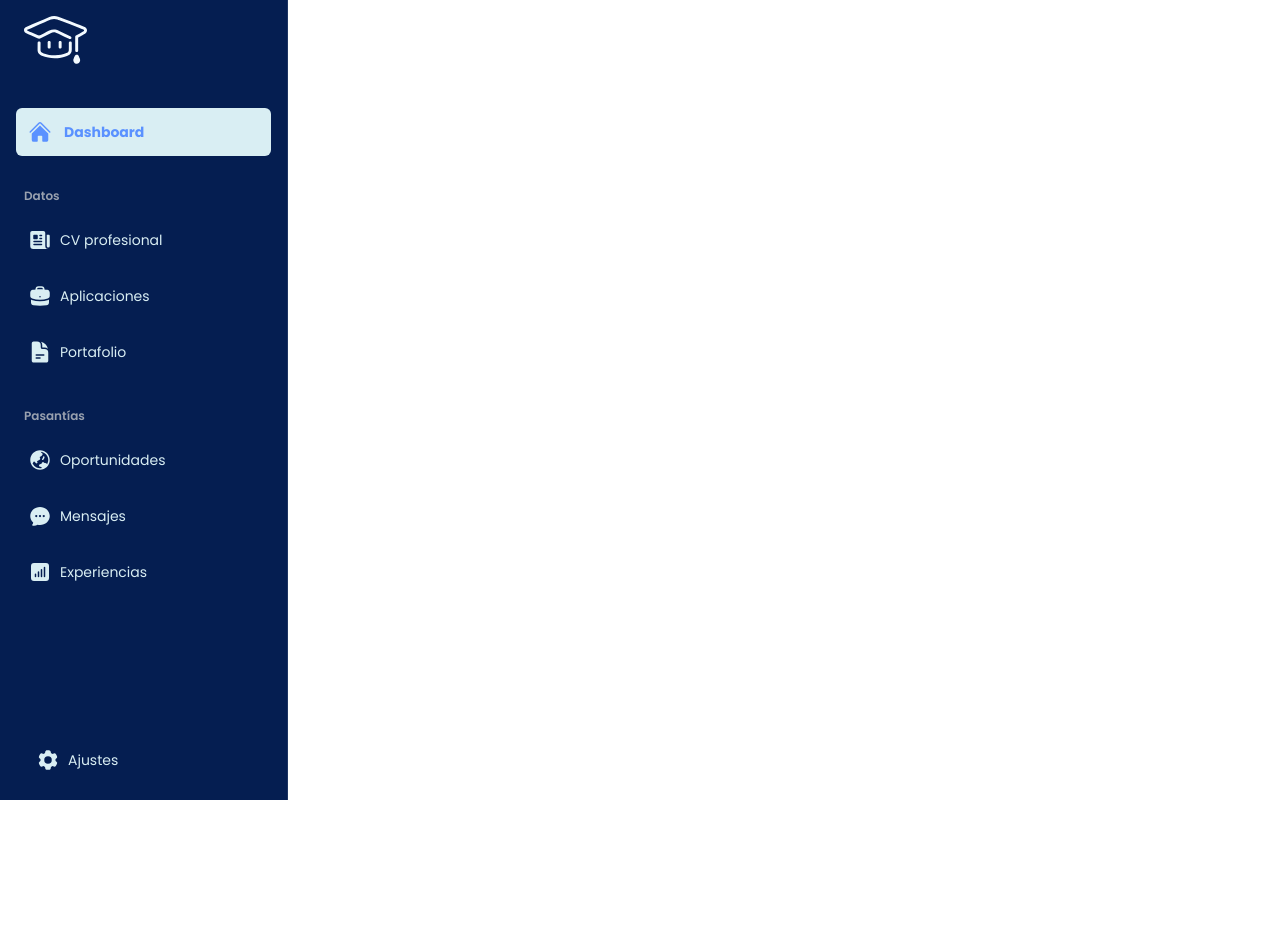
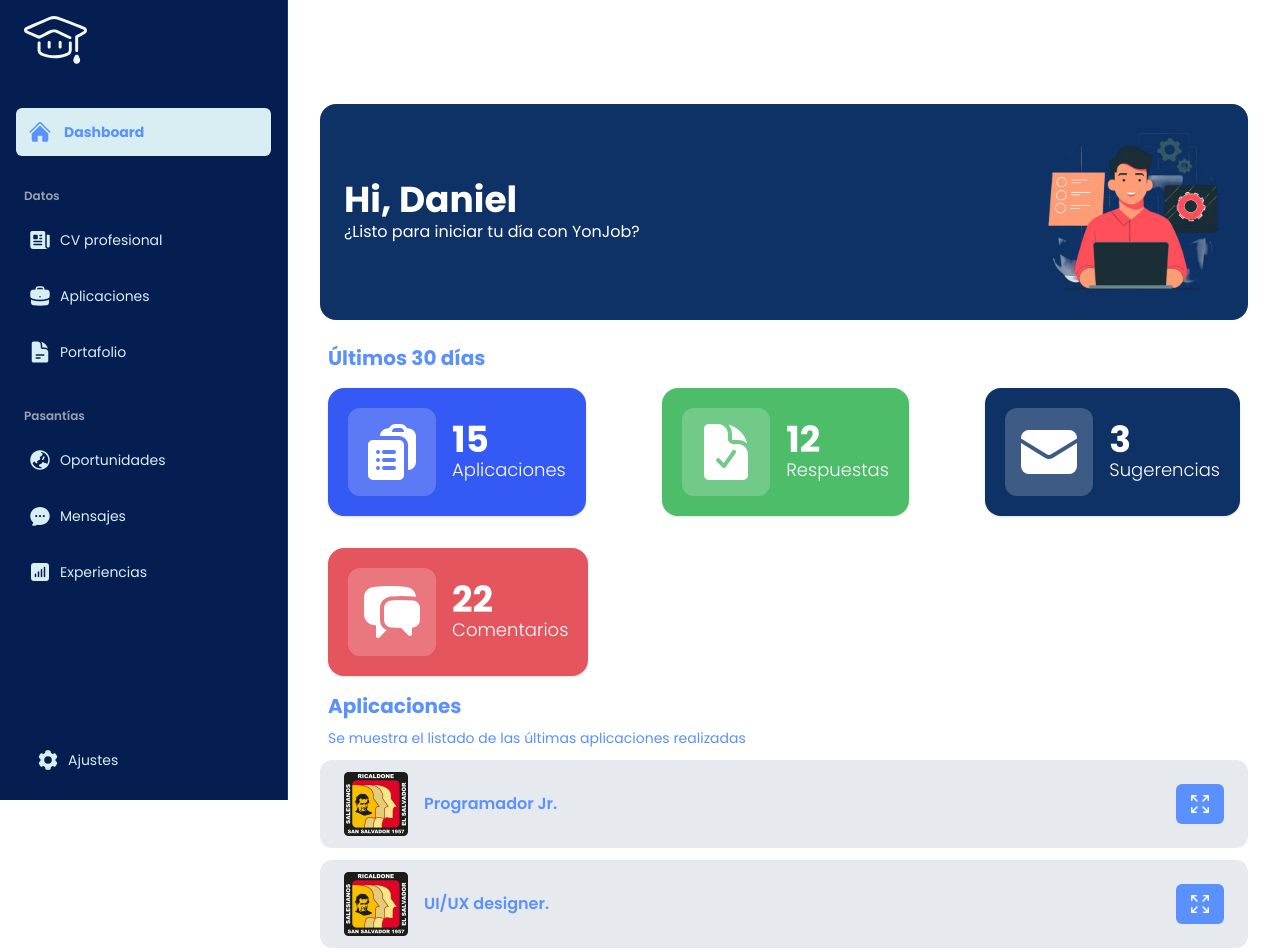
Before and after one commit to Ander45Portafol/YonJob, a React (Vite) app: page /Admin in a window 1280 px wide. Shown: the top 952 px of the page. Before the commit the page ends 800 px from the top, so only its background shows below. Built offline with nearby package versions, Linux system fonts and the light colour scheme.

Commit message:
75/100 dashboard

```diff
--- a/src/App.jsx
+++ b/src/App.jsx
@@ -1,16 +1,24 @@
-import { BrowserRouter as Router, Route, Routes, Navigate } from 'react-router-dom';
-import { Login } from "./Pages/Login"
-import { Principal } from './Layout/Principal';
+import {
+  BrowserRouter as Router,
+  Route,
+  Routes,
+  Navigate,
+} from "react-router-dom";
+import { Login } from "./Pages/Login";
+import { Principal } from "./Layout/Principal";
+import { Dashboard } from "./Pages/Dashboard";
+import { Opportunities } from "./Pages/Opportunities";
 
 function App() {
-
   return (
-      <Routes>
-        <Route path="/" element={<Login/>} />
-        <Route path="/Admin" element={<Principal/>} />
-
-      </Routes>
-  )
+    <Routes>
+      <Route path="/" element={<Login />} />
+      <Route path="/Admin" element={<Principal />}>
+        <Route index element={<Dashboard />} />
+      </Route>
+      <Route path="/opportunities" element={<Opportunities />} />
+    </Routes>
+  );
 }
 
-export default App
+export default App;
--- a/src/Layout/Principal.jsx
+++ b/src/Layout/Principal.jsx
@@ -1,5 +1,5 @@
 import { useState } from "react";
-import '../assets/main.css'
+import "../assets/main.css";
 import {
   Dialog,
   DialogBackdrop,
@@ -8,37 +8,14 @@ import {
 } from "@headlessui/react";
 import {
   Bars3Icon,
-  CalendarIcon,
-  ChartPieIcon,
-  DocumentDuplicateIcon,
-  FolderIcon,
-  HomeIcon,
-  UsersIcon,
   XMarkIcon,
 } from "@heroicons/react/24/outline";
 import { Sidebar } from "../components/Sidebar";
 import { MobileMenu } from "../components/MobileMenu";
-
-const navigation = [
-  { name: "Dashboard", href: "#", icon: HomeIcon, current: true },
-  { name: "Team", href: "#", icon: UsersIcon, current: false },
-  { name: "Projects", href: "#", icon: FolderIcon, current: false },
-  { name: "Calendar", href: "#", icon: CalendarIcon, current: false },
-  { name: "Documents", href: "#", icon: DocumentDuplicateIcon, current: false },
-  { name: "Reports", href: "#", icon: ChartPieIcon, current: false },
-];
-const teams = [
-  { id: 1, name: "Heroicons", href: "#", initial: "H", current: false },
-  { id: 2, name: "Tailwind Labs", href: "#", initial: "T", current: false },
-  { id: 3, name: "Workcation", href: "#", initial: "W", current: false },
-];
-
-function classNames(...classes) {
-  return classes.filter(Boolean).join(" ");
-}
+import { Outlet } from "react-router-dom";
 
 export function Principal() {
-  const[sidebarOpen, setSidebarOpen] = useState(false);
+  const [sidebarOpen, setSidebarOpen] = useState(false);
   return (
     <>
       {/*
@@ -82,15 +59,15 @@ export function Principal() {
               </TransitionChild>
 
               {/* Sidebar component, swap this element with another sidebar if you like */}
-              <div className="relative flex grow flex-col gap-y-5 overflow-y-auto bg-gray-900 px-6 pb-2 before:pointer-events-none before:absolute before:inset-0 before:border-r before:border-white/10 before:bg-black/10">
+              <div className="relative flex grow flex-col gap-y-5 overflow-y-auto bg-[#051E51] px-6 pb-2 before:pointer-events-none before:absolute before:inset-0 before:border-r before:border-white/10 before:bg-black/10">
                 <div className="relative flex h-16 shrink-0 items-center">
                   <img
                     alt="Your Company"
-                    src="https://tailwindcss.com/plus-assets/img/logos/mark.svg?color=indigo&shade=400"
-                    className="h-8 w-auto"
+                    src="/Images/IconYonJob.svg"
+                    className="h-12 w-auto mt-4"
                   />
                 </div>
-                <MobileMenu/>
+                <MobileMenu />
               </div>
             </DialogPanel>
           </div>
@@ -107,11 +84,11 @@ export function Principal() {
                 className="h-12 w-auto"
               />
             </div>
-            <Sidebar/>
+            <Sidebar />
           </div>
         </div>
 
-        <div className="sticky top-0 z-40 flex items-center gap-x-6 bg-gray-900 px-4 py-4 before:pointer-events-none before:absolute before:inset-0 before:border-b before:border-white/10 before:bg-black/10 sm:px-6 lg:hidden">
+        <div className="sticky top-0 z-40 flex items-center gap-x-6 bg-[#051E51] px-4 py-4 before:pointer-events-none before:absolute before:inset-0 before:border-b before:border-white/10 before:bg-black/10 sm:px-6 lg:hidden">
           <button
             type="button"
             onClick={() => setSidebarOpen(true)}
@@ -133,17 +110,15 @@ export function Principal() {
           </a>
         </div>
 
-        <main className="lg:pl-72">
-          <div className="xl:pl-96">
+        <main className="lg:pl-72 w-full">
+          <div className="h-20">
+
+          </div>
             <div className="px-4 py-10 sm:px-6 lg:px-8 lg:py-6">
               {/* Main area */}
+              <Outlet/>
             </div>
-          </div>
         </main>
-
-        <aside className="fixed inset-y-0 left-72 hidden w-96 overflow-y-auto border-r border-white/10 px-4 py-6 sm:px-6 lg:px-8 xl:block">
-          {/* Secondary column (hidden on smaller screens) */}
-        </aside>
       </div>
     </>
   );
--- /dev/null
+++ b/src/Pages/Dashboard.jsx
@@ -0,0 +1,57 @@
+import { ChatBubbleLeftRightIcon,ClipboardDocumentListIcon, DocumentCheckIcon, EnvelopeIcon } from "@heroicons/react/24/solid";
+import { Application } from "../components/Application";
+import { CardData } from "../components/CardData";
+
+export function Dashboard() {
+  return (
+    <div className="w-full flex flex-col gap-4">
+      <div className="bg-[#0E3266] text-white rounded-2xl flex items-center justify-between px-6 py-4">
+        <div>
+          <h2 className="text-4xl font-bold">Hi, Daniel</h2>
+          <p>¿Listo para iniciar tu día con YonJob?</p>
+        </div>
+        <img src="/Images/Icon4.svg" className="w-46 h-auto object-contain" />
+      </div>
+
+      <div className="">
+        <h2 className="text-[#5A91FF] text-xl font-bold m-2">Últimos 30 días</h2>
+
+        <div className="w-full flex flex-wrap justify-between gap-4">
+          <CardData title="Aplicaciones" camp="15" color="#3459F4">
+            <ClipboardDocumentListIcon className="size-16 shrink-0" aria-hidden="true"/>
+          </CardData>
+          <CardData
+            title="Respuestas"
+            camp="12"
+            color="#4DBD6A"
+            img="/ResIcon.svg"
+          >
+            <DocumentCheckIcon className="size-16 shrink-0" aria-hidden="true"/>
+          </CardData>
+          <CardData title="Sugerencias" camp="3" color="#0E3266">
+            <EnvelopeIcon className="size-16 shrink-0" aria-hidden="true"/>
+          </CardData>
+          <CardData title="Comentarios" camp="22" color="#E5555E">
+            <ChatBubbleLeftRightIcon className="size-16 shrink-0" aria-hidden="true"/>
+          </CardData>
+        </div>
+        <div className="">
+          <h1 className="text-[#5A91FF] text-xl font-bold m-2">Aplicaciones</h1>
+          <p className="m-2 text-sm text-[#5A91FF]">
+            Se muestra el listado de las últimas aplicaciones realizadas
+          </p>
+        </div>
+        <Application
+          imgs="/Images/logo_rical.png"
+          name="Ricaldone"
+          role="Programador Jr."
+        />
+        <Application
+          imgs="/Images/logo_rical.png"
+          name="Red Intelfon"
+          role="UI/UX designer."
+        />
+      </div>
+    </div>
+  );
+}
--- /dev/null
+++ b/src/Pages/Opportunities.jsx
@@ -0,0 +1,7 @@
+export function Opportunities(){
+    return (
+        <>
+
+        </>
+    )
+}
--- /dev/null
+++ b/src/components/Application.jsx
@@ -0,0 +1,36 @@
+export function Application({imgs,names,role}){
+    return (
+  <div
+    className="container flex flex-row items-center justify-between mx-auto sm:px-6 lg:px-6 bg-[#E6EAEF] rounded-xl p-3 m-3"
+  >
+    <div className="flex items-center space-x-4">
+      <img className="w-16 h-16 object-contain" src={imgs} alt="icon" />
+      <div>
+        <h6 className="font-bold text-lg text-[#0E3266]">{names}</h6>
+        <p className="font-semibold text-base text-[#5A91FF]">{ role }</p>
+      </div>
+    </div>
+
+    <button
+      type="button"
+      className="flex items-center justify-center gap-x-1.5 rounded-md bg-[#5A91FF] px-3 py-2 text-sm text-white hover:bg-indigo-400 focus-visible:outline-2 focus-visible:outline-offset-2 focus-visible:outline-indigo-500"
+    >
+      <svg
+        xmlns="http://www.w3.org/2000/svg"
+        fill="none"
+        viewBox="0 0 24 24"
+        strokeWidth="1.5"
+        stroke="currentColor"
+        className="size-6"
+      >
+        <path
+          strokeLinecap="round"
+          strokeLinejoin="round"
+          d="M3.75 3.75v4.5m0-4.5h4.5m-4.5 0L9 9M3.75 20.25v-4.5m0 4.5h4.5m-4.5 0L9 15M20.25 3.75h-4.5m4.5 0v4.5m0-4.5L15 9m5.25 11.25h-4.5m4.5 0v-4.5m0 4.5L15 15"
+        />
+      </svg>
+    </button>
+  </div>
+    )
+
+}
--- /dev/null
+++ b/src/components/CardData.jsx
@@ -0,0 +1,19 @@
+
+export function CardData({title, camp, color,children}) {
+    const bgColor = color?.startsWith("#") ? color : `#${color}`;
+  return (
+    <div
+      className="flex items-center gap-4 p-5 rounded-2xl text-white m-2 shadow-sm transition-transform duration-200 hover:scale-[1.02]"
+      style={{ backgroundColor: bgColor }}
+    >
+      <div className="flex items-center justify-center bg-white/20 rounded-xl p-3">
+        {children}
+      </div>
+
+      <div className="flex flex-col leading-tight">
+        <p className="text-4xl font-extrabold -mb-1">{ camp }</p>
+        <p className="text-lg font-light">{ title }</p>
+      </div>
+    </div>
+  );
+}
--- a/src/components/Sidebar.jsx
+++ b/src/components/Sidebar.jsx
@@ -11,95 +11,87 @@ import {
 
 export function Sidebar() {
   return (
-    <nav class="flex flex-1 flex-col">
-      <ul role="list" class="flex flex-1 flex-col gap-y-7">
+    <nav className="flex flex-1 flex-col">
+      <ul role="list" className="flex flex-1 flex-col gap-y-7">
         <li>
-          <ul role="list" class="-mx-2 space-y-1">
-            <li class="mt-2">
+          <ul role="list" className="-mx-2 space-y-1">
+            <li className="mt-2">
               <button
-                to="/dashboard"
-                class="bg-[#D9EEF3] text-[#5A91FF] w-full group flex gap-x-3 rounded-md p-3 text-sm/6 font-bold  transform-gpu transition-transform duration-200 ease-in-out hover:scale-110"
+                className="bg-[#D9EEF3] text-[#5A91FF] w-full group flex gap-x-3 rounded-md p-3 text-sm/6 font-bold  transform-gpu transition-transform duration-200 ease-in-out hover:scale-110"
               >
-                <HomeIcon class="size-6 shrink-0" aria-hidden="true" />
-                <span class="">Dashboard</span>
+                <HomeIcon className="size-6 shrink-0" aria-hidden="true" />
+                <span className="">Dashboard</span>
               </button>
             </li>
           </ul>
         </li>
         <li>
-          <div class="text-xs/6 font-semibold text-gray-400">Datos</div>
-          <ul role="list" class="-mx-2 mt-2 space-y-1">
+          <div className="text-xs/6 font-semibold text-gray-400">Datos</div>
+          <ul role="list" className="-mx-2 mt-2 space-y-1">
             <li>
               <button
-                to="/cvPage"
-                class="mt-2 bg-transparent w-full text-[#D9EEF3] transform-gpu transition-transform duration-200 ease-in-out hover:scale-110 group flex gap-x-2 rounded-md p-3 text-sm/6 font-normal"
+                className="mt-2 bg-transparent w-full text-[#D9EEF3] transform-gpu transition-transform duration-200 ease-in-out hover:scale-110 group flex gap-x-2 rounded-md p-3 text-sm/6 font-normal"
               >
-                <NewspaperIcon class="size-6 shrink-0" aria-hidden="true" />
-                <span class="">CV profesional</span>
+                <NewspaperIcon className="size-6 shrink-0" aria-hidden="true" />
+                <span className="">CV profesional</span>
               </button>
 
               <button
-                to="/"
-                class="mt-2 bg-transparent text-[#D9EEF3] transform-gpu transition-transform duration-200 ease-in-out hover:scale-110 group flex gap-x-2 rounded-md p-3 text-sm/6 font-normal"
+                className="mt-2 bg-transparent text-[#D9EEF3] transform-gpu transition-transform duration-200 ease-in-out hover:scale-110 group flex gap-x-2 rounded-md p-3 text-sm/6 font-normal"
               >
-                <BriefcaseIcon class="size-6 shrink-0" aria-hidden="true" />
-                <span class="">Aplicaciones</span>
+                <BriefcaseIcon className="size-6 shrink-0" aria-hidden="true" />
+                <span className="">Aplicaciones</span>
               </button>
 
               <button
-                to="/"
-                class="mt-2 bg-transparent text-[#D9EEF3] transform-gpu transition-transform duration-200 ease-in-out hover:scale-110 group flex gap-x-2 rounded-md p-3 text-sm/6 font-normal"
+                className="mt-2 bg-transparent text-[#D9EEF3] transform-gpu transition-transform duration-200 ease-in-out hover:scale-110 group flex gap-x-2 rounded-md p-3 text-sm/6 font-normal"
               >
-                <DocumentTextIcon class="size-6 shrink-0" aria-hidden="true" />
-                <span class="">Portafolio</span>
+                <DocumentTextIcon className="size-6 shrink-0" aria-hidden="true" />
+                <span className="">Portafolio</span>
               </button>
             </li>
           </ul>
         </li>
         <li>
-          <div class="text-xs/6 font-semibold text-gray-400">Pasantías</div>
-          <ul role="list" class="-mx-2 mt-2 space-y-1">
+          <div className="text-xs/6 font-semibold text-gray-400">Pasantías</div>
+          <ul role="list" className="-mx-2 mt-2 space-y-1">
             <li>
               <button
-                to="/opportunities"
-                class="mt-2 bg-transparent text-[#D9EEF3] transform-gpu transition-transform duration-200 ease-in-out hover:scale-110 group flex gap-x-2 rounded-md p-3 text-sm/6 font-normal"
+                className="mt-2 bg-transparent text-[#D9EEF3] transform-gpu transition-transform duration-200 ease-in-out hover:scale-110 group flex gap-x-2 rounded-md p-3 text-sm/6 font-normal"
               >
                 <GlobeAsiaAustraliaIcon
-                  class="size-6 shrink-0"
+                  className="size-6 shrink-0"
                   aria-hidden="true"
                 />
-                <span class="">Oportunidades</span>
+                <span className="">Oportunidades</span>
               </button>
               <button
-                to="/"
-                class="mt-2 bg-transparent text-[#D9EEF3] transform-gpu transition-transform duration-200 ease-in-out hover:scale-110 group flex gap-x-2 rounded-md p-3 text-sm/6 font-normal"
+                className="mt-2 bg-transparent text-[#D9EEF3] transform-gpu transition-transform duration-200 ease-in-out hover:scale-110 group flex gap-x-2 rounded-md p-3 text-sm/6 font-normal"
               >
                 <ChatBubbleOvalLeftEllipsisIcon
-                  class="size-6 shrink-0"
+                  className="size-6 shrink-0"
                   aria-hidden="true"
                 />
-                <span class="">Mensajes</span>
+                <span className="">Mensajes</span>
               </button>
               <button
-                to="/"
-                class="mt-2 bg-transparent text-[#D9EEF3] transform-gpu transition-transform duration-200 ease-in-out hover:scale-110 group flex gap-x-2 rounded-md p-3 text-sm/6 font-normal"
+                className="mt-2 bg-transparent text-[#D9EEF3] transform-gpu transition-transform duration-200 ease-in-out hover:scale-110 group flex gap-x-2 rounded-md p-3 text-sm/6 font-normal"
               >
                 <ChartBarSquareIcon
-                  class="size-6 shrink-0"
+                  className="size-6 shrink-0"
                   aria-hidden="true"
                 />
-                <span class="">Experiencias</span>
+                <span className="">Experiencias</span>
               </button>
             </li>
           </ul>
         </li>
-        <li class="mt-auto">
+        <li className="mt-auto">
           <button
-            to="/"
-            class="mt-2 bg-transparent text-[#D9EEF3] transform-gpu transition-transform duration-200 ease-in-out hover:scale-110 group flex gap-x-2 rounded-md p-3 text-sm/6 font-normal"
+            className="mt-2 bg-transparent text-[#D9EEF3] transform-gpu transition-transform duration-200 ease-in-out hover:scale-110 group flex gap-x-2 rounded-md p-3 text-sm/6 font-normal"
           >
-            <Cog6ToothIcon class="size-6 shrink-0" aria-hidden="true" />
-            <span class="">Ajustes</span>
+            <Cog6ToothIcon className="size-6 shrink-0" aria-hidden="true" />
+            <span className="">Ajustes</span>
           </button>
         </li>
       </ul>
```
Also changed, not shown: src/components/MobileMenu.jsx (+74 -5 lines).
